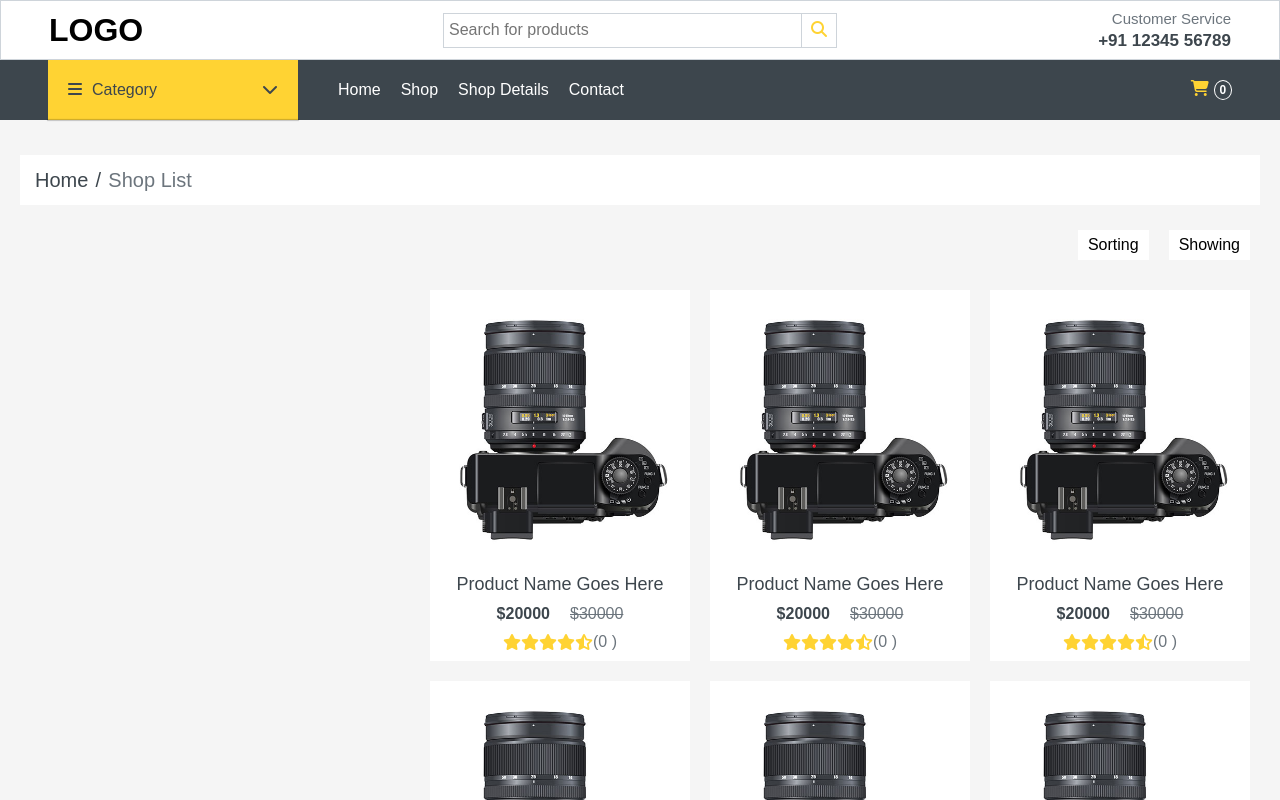
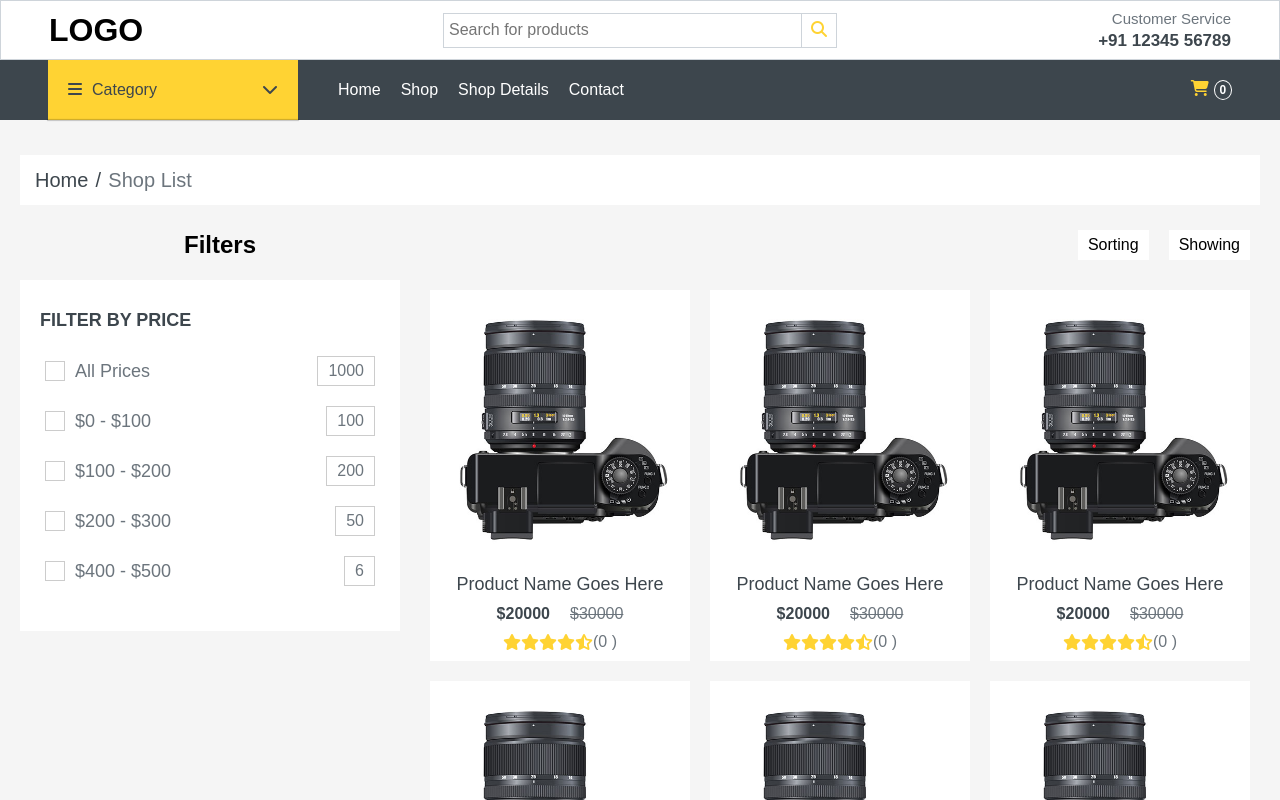
Before and after one commit to abhishek147singh/ngFrontend, an Angular app: page /shop in a window 1280 px wide. Shown: the top 800 px of the page. Built offline with nearby package versions, Linux system fonts and the light colour scheme.

Commit message:
filter and back to top

```diff
--- /dev/null
+++ b/src/app/presentation/components/back-to-top/back-to-top.component.html
@@ -0,0 +1,3 @@
+<button (click)="backToTop()" #btn>
+    <i class="fa-solid fa-angles-up"></i>
+</button>
--- /dev/null
+++ b/src/app/presentation/components/back-to-top/back-to-top.component.scss
@@ -0,0 +1,30 @@
+button{
+    cursor: pointer;
+    color: #3D464D ;
+    position: fixed;
+    right: 30px;
+    bottom: 30px;
+    z-index: 11;
+    animation: goUp 1s infinite alternate;
+    background-color: #FFD333;
+    border: 1px solid #FFD333;
+    padding: 10px 12px;
+    outline: none;
+    display: none;
+
+    &.show{
+        display: inline-block;
+    }
+
+}
+
+
+@keyframes goUp {
+    0%{
+        transform: translateY(0);
+    }
+
+    100%{
+        transform: translateY(-15px);
+    }
+}
--- /dev/null
+++ b/src/app/presentation/components/back-to-top/back-to-top.component.ts
@@ -0,0 +1,32 @@
+import { Component, ElementRef, HostListener, Renderer2, ViewChild } from '@angular/core';
+
+@Component({
+  selector: 'app-back-to-top',
+  standalone: true,
+  imports: [],
+  templateUrl: './back-to-top.component.html',
+  styleUrl: './back-to-top.component.scss'
+})
+export class BackToTopComponent {
+
+  @HostListener('window:scroll',['$event']) onScroll(){
+    const shrinkHeader = 250;
+    const scrollYPos = document.documentElement.scrollTop;
+
+    if(this.button){
+      if(scrollYPos >= shrinkHeader){
+        this.renderer.addClass(this.button.nativeElement , 'show');
+      }else{
+        this.renderer.removeClass(this.button.nativeElement, 'show');
+      }
+    }
+  }
+
+  @ViewChild('btn') button:ElementRef|undefined;
+
+  constructor(private renderer:Renderer2){}
+
+  backToTop(){
+    window.scrollTo({top: 0, behavior: 'smooth'});
+  }
+}
--- /dev/null
+++ b/src/app/presentation/components/filter-check-box/filter-check-box.component.html
@@ -0,0 +1,18 @@
+<div class="filter-row" (click)="onSelect()">
+    <div class="check-box">
+        @if (isSelected) {
+            <span class="icon-box active">
+                <i class="fa-solid fa-check"></i>
+            </span>
+        }@else {
+            <span class="icon-box"></span>
+        }
+
+    </div>
+    <div class="text-details">
+        <div class="text">{{lableText}}</div>
+        <div class="number">
+            {{noProducts}}
+        </div>
+    </div>
+</div>
--- /dev/null
+++ b/src/app/presentation/components/filter-check-box/filter-check-box.component.scss
@@ -0,0 +1,55 @@
+$light-font-color:#6C757D;
+$dark-font-color:#3D464D;
+$yellow:#FFD333;
+
+.filter-row{
+    width: 100%;
+    display: grid;
+    grid-template-columns: 20px 1fr;
+    padding: 5px;
+    margin: 10px 0;
+    font-size: 18px;
+    color: $light-font-color;
+    cursor: pointer;
+
+    .text-details{
+        display: flex;
+        justify-content: space-between;
+        align-items: center;
+
+        .text{
+            font-weight: 500;
+            color: $light-font-color;
+            padding-left: 10px;
+        }
+
+        .number{
+            font-size: 16px;
+            font-weight: 400;
+            padding: 5px 10px;
+            border: 1px solid #ccc;
+        }
+    }
+
+    .check-box{
+        width: 100%;
+        height: 100%;
+        display: flex;
+        align-items: center;
+        justify-content: center;
+
+        .icon-box{
+            display: inline-block;
+            width: 20px;
+            height: 20px;
+            border: 1px solid #ccc;
+
+            &.active{
+                background-color: $yellow;
+                color: #fff;
+                padding-left: 2px;
+                padding-bottom: 3px;
+            }
+        }
+    }
+}
--- /dev/null
+++ b/src/app/presentation/components/filter-check-box/filter-check-box.component.ts
@@ -0,0 +1,25 @@
+import { Component, EventEmitter, Input, Output, input } from '@angular/core';
+
+@Component({
+  selector: 'app-filter-check-box',
+  standalone: true,
+  imports: [],
+  templateUrl: './filter-check-box.component.html',
+  styleUrl: './filter-check-box.component.scss'
+})
+
+export class FilterCheckBoxComponent {
+ isSelected:boolean = false;
+
+ @Input() lableText:string = '';
+
+ @Input() noProducts:number = 0;
+
+  @Output() onSelectEmt = new EventEmitter<boolean> ();
+
+  onSelect(){
+    this.isSelected = !this.isSelected;
+
+    this.onSelectEmt.emit(this.isSelected);
+  }
+}
--- a/src/app/presentation/components/filter/filter.component.html
+++ b/src/app/presentation/components/filter/filter.component.html
@@ -1 +1,11 @@
-<p>filter works!</p>
+<div class="filter-container">
+    <h3>{{heading | uppercase}}</h3>
+
+    <div class="filter-values">
+        <app-filter-check-box [lableText]="'All Prices'" [noProducts]="1000"></app-filter-check-box>
+        <app-filter-check-box [lableText]="'$0 - $100'" [noProducts]="100"></app-filter-check-box>
+        <app-filter-check-box [lableText]="'$100 - $200'" [noProducts]="200"></app-filter-check-box>
+        <app-filter-check-box [lableText]="'$200 - $300'" [noProducts]="50"></app-filter-check-box>
+        <app-filter-check-box [lableText]="'$400 - $500'" [noProducts]="6"></app-filter-check-box>
+    </div>
+</div>
--- a/src/app/presentation/components/filter/filter.component.scss
+++ b/src/app/presentation/components/filter/filter.component.scss
@@ -0,0 +1,19 @@
+$light-font-color:#6C757D;
+$dark-font-color:#3D464D;
+$yellow:#FFD333;
+
+.filter-container{
+    background-color: #fff;
+    width: calc(100% - 20px);
+    padding: 30px 20px;
+
+    h3{
+        font-size: 18px;
+        font-weight: 600;
+        color: $dark-font-color;
+    }
+
+    .filter-values{
+        padding-top: 10px;
+    }
+}
--- a/src/app/presentation/screens/filter-product-screen/filter-product-screen.component.html
+++ b/src/app/presentation/screens/filter-product-screen/filter-product-screen.component.html
@@ -1,7 +1,13 @@
 <app-breadcrumb [urlArrays]="[{title:'home', url:'/'}]" [activeUrlTitle]="'Shop List'"></app-breadcrumb>
+<app-back-to-top></app-back-to-top>
 <div class="container">
-    <div class="filter-list">
 
+    <div class="filter-header">
+        <h2>Filters</h2>
+
+        <div class="filter-list">
+            <app-filter></app-filter>
+        </div>
     </div>
     <div class="products-container">
         <div class="header">
--- a/src/app/presentation/screens/filter-product-screen/filter-product-screen.component.scss
+++ b/src/app/presentation/screens/filter-product-screen/filter-product-screen.component.scss
@@ -2,6 +2,21 @@
     width: 100%;
     display: grid;
     grid-template-columns: 400px 1fr;
+
+    .filter-header{
+        width: 100%;
+        height: 50px;
+
+        h2{
+            width: 100%;
+            height: 100%;
+            display: flex;
+            justify-content: center;
+            align-items: center;
+            margin-bottom: 10px;
+        }
+
+    }
 
     .filter-list{
         width: 100%;
--- a/src/app/presentation/screens/filter-product-screen/filter-product-screen.component.ts
+++ b/src/app/presentation/screens/filter-product-screen/filter-product-screen.component.ts
@@ -2,11 +2,13 @@ import { Component } from '@angular/core';
 import { BreadcrumbComponent } from '../../components/breadcrumb/breadcrumb.component';
 import { ProductCardComponent } from '../../components/product-card/product-card.component';
 import { PaginationComponent } from '../../components/pagination/pagination.component';
+import { FilterComponent } from '../../components/filter/filter.component';
+import { BackToTopComponent } from '../../components/back-to-top/back-to-top.component';
 
 @Component({
   selector: 'app-filter-product-screen',
   standalone: true,
-  imports: [BreadcrumbComponent, ProductCardComponent, PaginationComponent],
+  imports: [BreadcrumbComponent, ProductCardComponent, PaginationComponent, FilterComponent, BackToTopComponent],
   templateUrl: './filter-product-screen.component.html',
   styleUrl: './filter-product-screen.component.scss'
 })
```
Also changed, not shown: src/app/presentation/components/filter/filter.component.ts (+6 -2 lines), 2 other files (tests, documents, lock files or other folders).
